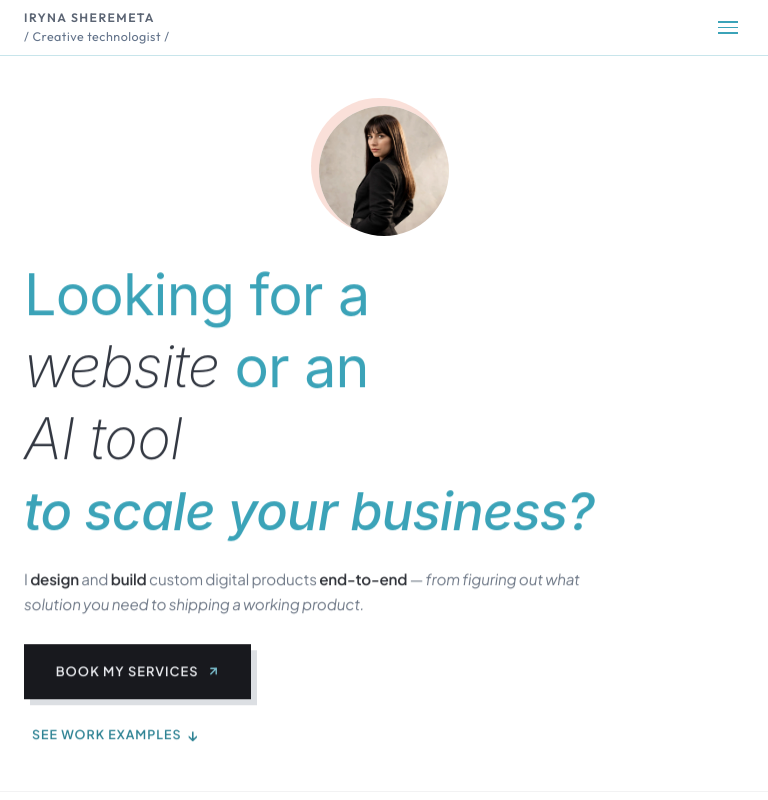
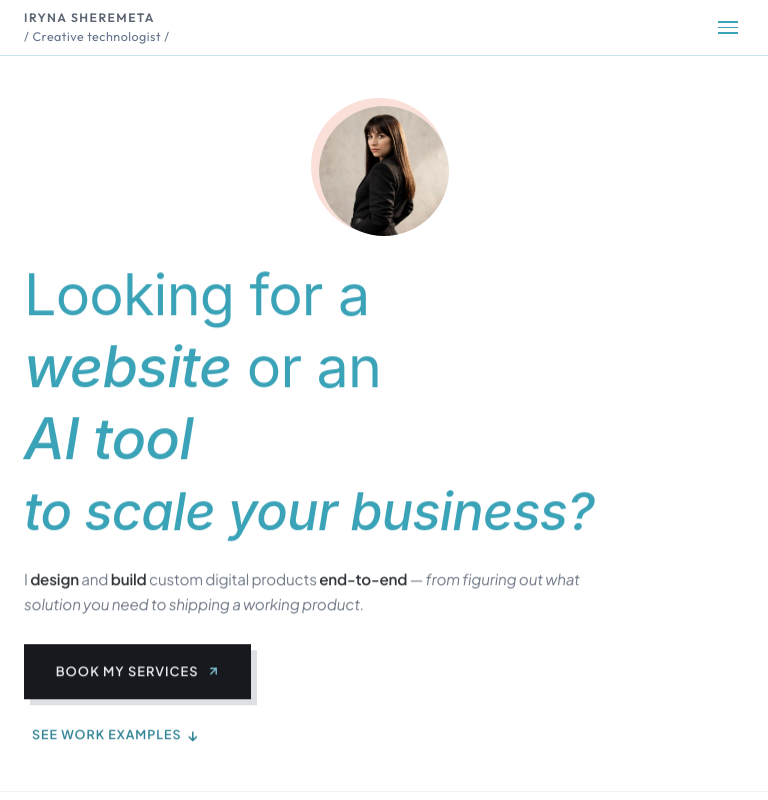
Before and after one commit to Irene2828/porfoliojuly, a Next.js app: page / in a window 768 px wide. Shown: the top 800 px of the page. Built offline with nearby package versions, Linux system fonts and the light colour scheme; no server answers; the database is empty.

Commit message:
style: mobile hero — keywords teal italic bold

```diff
--- a/src/app/components/Hero.css
+++ b/src/app/components/Hero.css
@@ -2127,9 +2127,9 @@
     font-size: clamp(2.599rem, 10.397vw, 3.266rem) !important; /* +10% */
   }
   .hero-text .headline-teal-underline {
-    color: #333842 !important; /* charcoal, thin italic keywords */
-    -webkit-text-fill-color: #333842 !important;
-    font-weight: 250 !important;
+    color: #3ba3b8 !important; /* teal italic bold keywords */
+    -webkit-text-fill-color: #3ba3b8 !important;
+    font-weight: 500 !important;
     font-style: italic !important;
     font-size: clamp(2.599rem, 10.397vw, 3.266rem) !important; /* +10% */
     text-decoration: none !important; /* no underline on mobile */
@@ -2152,9 +2152,9 @@
   .hero-text .headline-teal-underline {
     font-size: clamp(2.861rem, 11.444vw, 3.594rem) !important; /* +10% */
     line-height: 1.249 !important; /* +10% */
-    color: #333842 !important;
-    -webkit-text-fill-color: #333842 !important;
-    font-weight: 250 !important;
+    color: #3ba3b8 !important;
+    -webkit-text-fill-color: #3ba3b8 !important;
+    font-weight: 500 !important;
     font-style: italic !important;
     text-decoration: none !important;
   }
```
